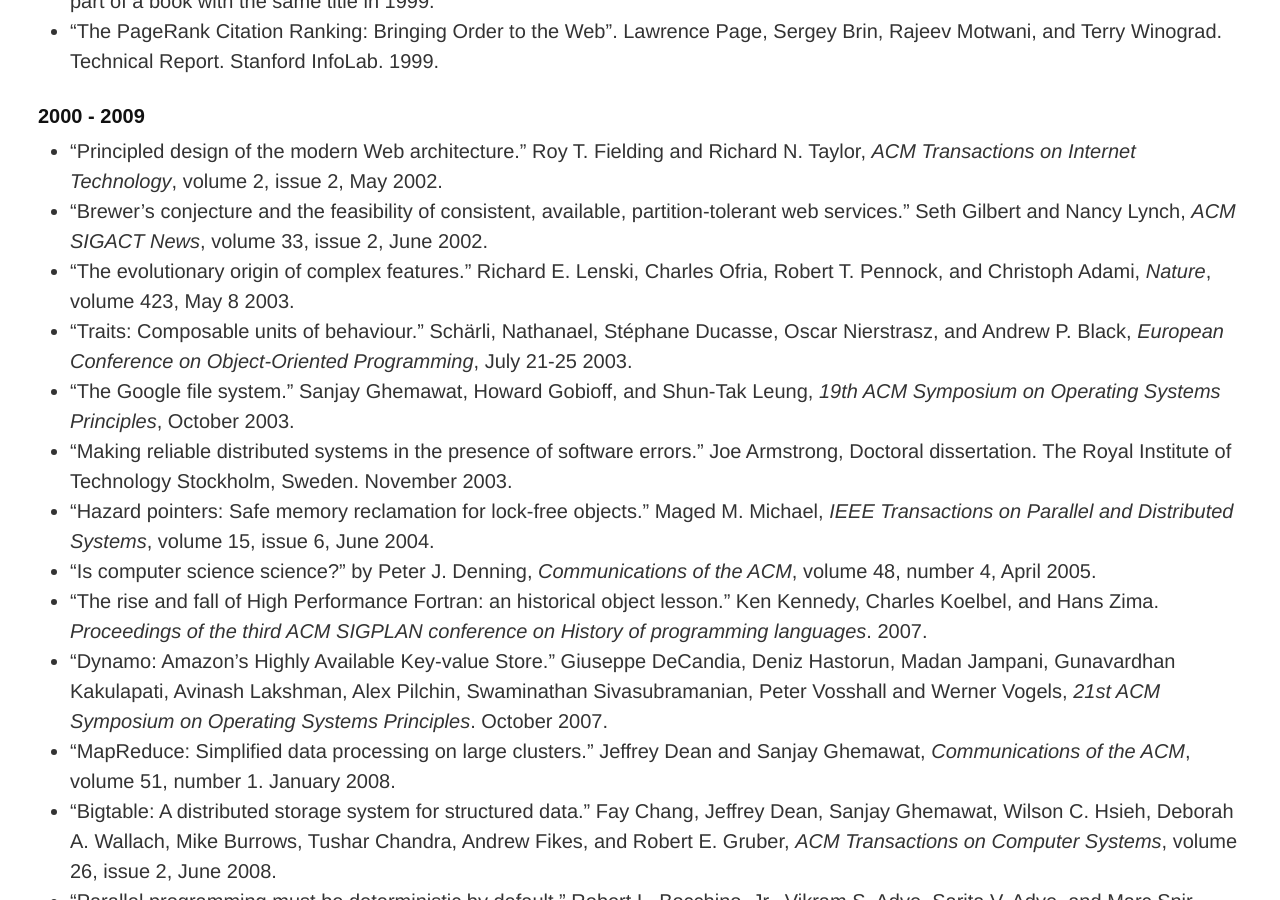
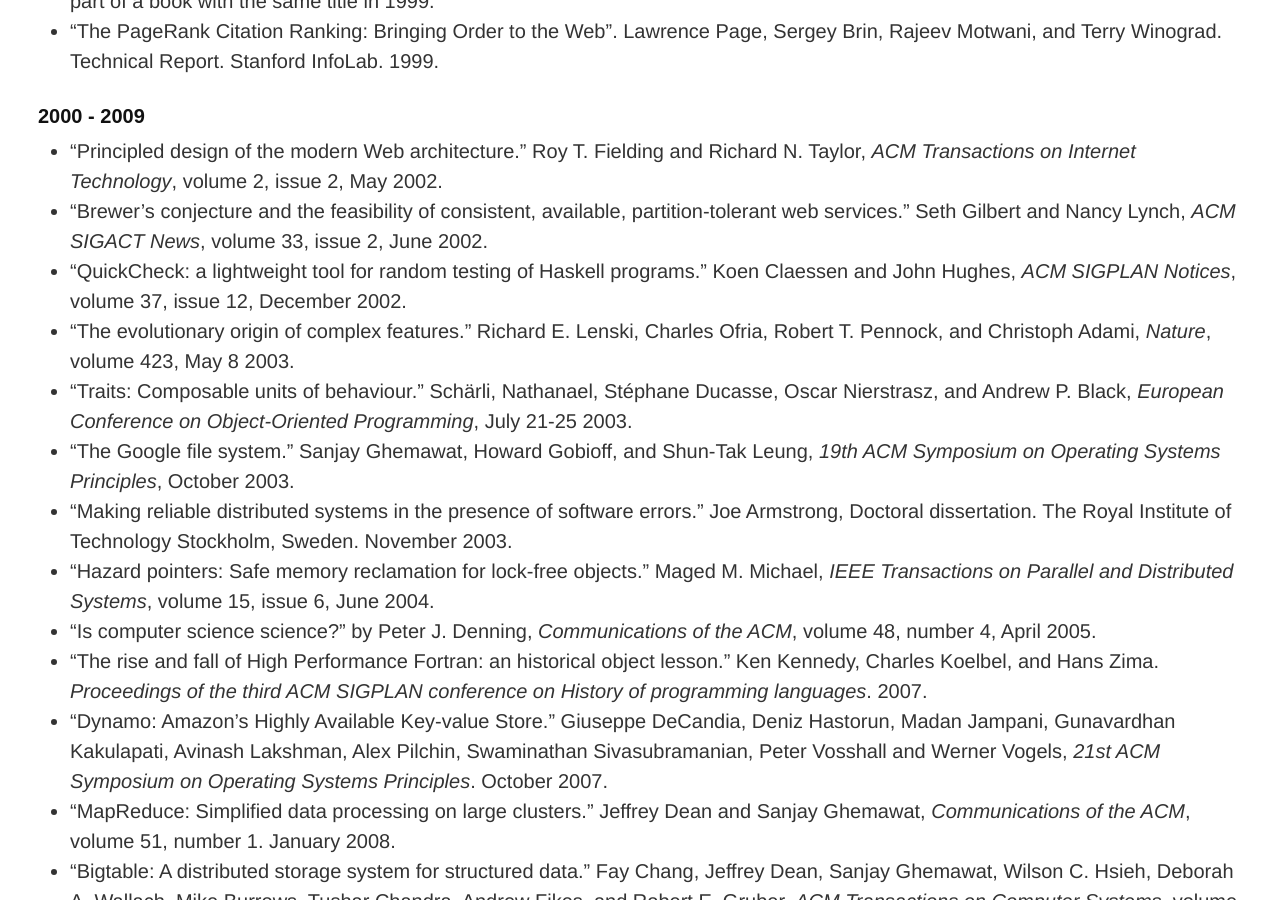
Before and after one commit to mspiegel/mspiegel.github.com, a Jekyll site: the page built from canon.md, in a window 1280 px wide and 900 px high, scrolled down 4074 px. Built offline with Jekyll 4.4.1, drawn with Linux system fonts in a browser that asks for light colours.

Commit message:
Add QuickCheck paper.

```diff
--- a/canon.md
+++ b/canon.md
@@ -105,6 +105,7 @@ Suggestions, criticisms, or comments are always appreciated.
 
 * "Principled design of the modern Web architecture." Roy T. Fielding and Richard N. Taylor, _ACM Transactions on Internet Technology_, volume 2, issue 2, May 2002.
 * "Brewer's conjecture and the feasibility of consistent, available, partition-tolerant web services." Seth Gilbert and Nancy Lynch, _ACM SIGACT News_, volume 33, issue 2, June 2002.
+* "QuickCheck: a lightweight tool for random testing of Haskell programs." Koen Claessen and John Hughes, _ACM SIGPLAN Notices_, volume 37, issue 12, December 2002.
 * "The evolutionary origin of complex features." Richard E. Lenski, Charles Ofria, Robert T. Pennock, and Christoph Adami, _Nature_, volume 423, May 8 2003.
 * "Traits: Composable units of behaviour." Schärli, Nathanael, Stéphane Ducasse, Oscar Nierstrasz, and Andrew P. Black, _European Conference on Object-Oriented Programming_, July 21-25 2003.
 * "The Google file system." Sanjay Ghemawat, Howard Gobioff, and Shun-Tak Leung, _19th ACM Symposium on Operating Systems Principles_, October 2003.
```
